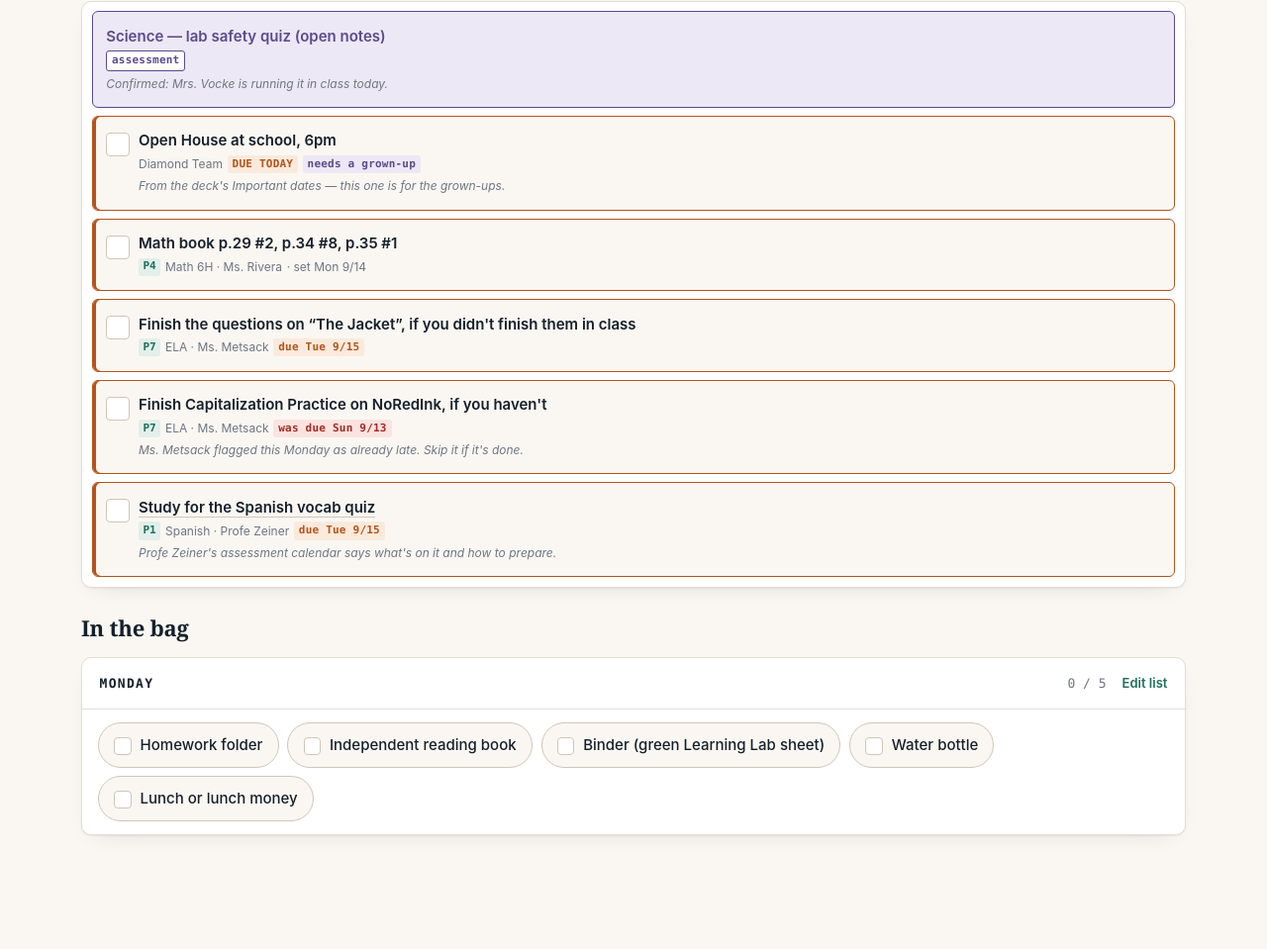
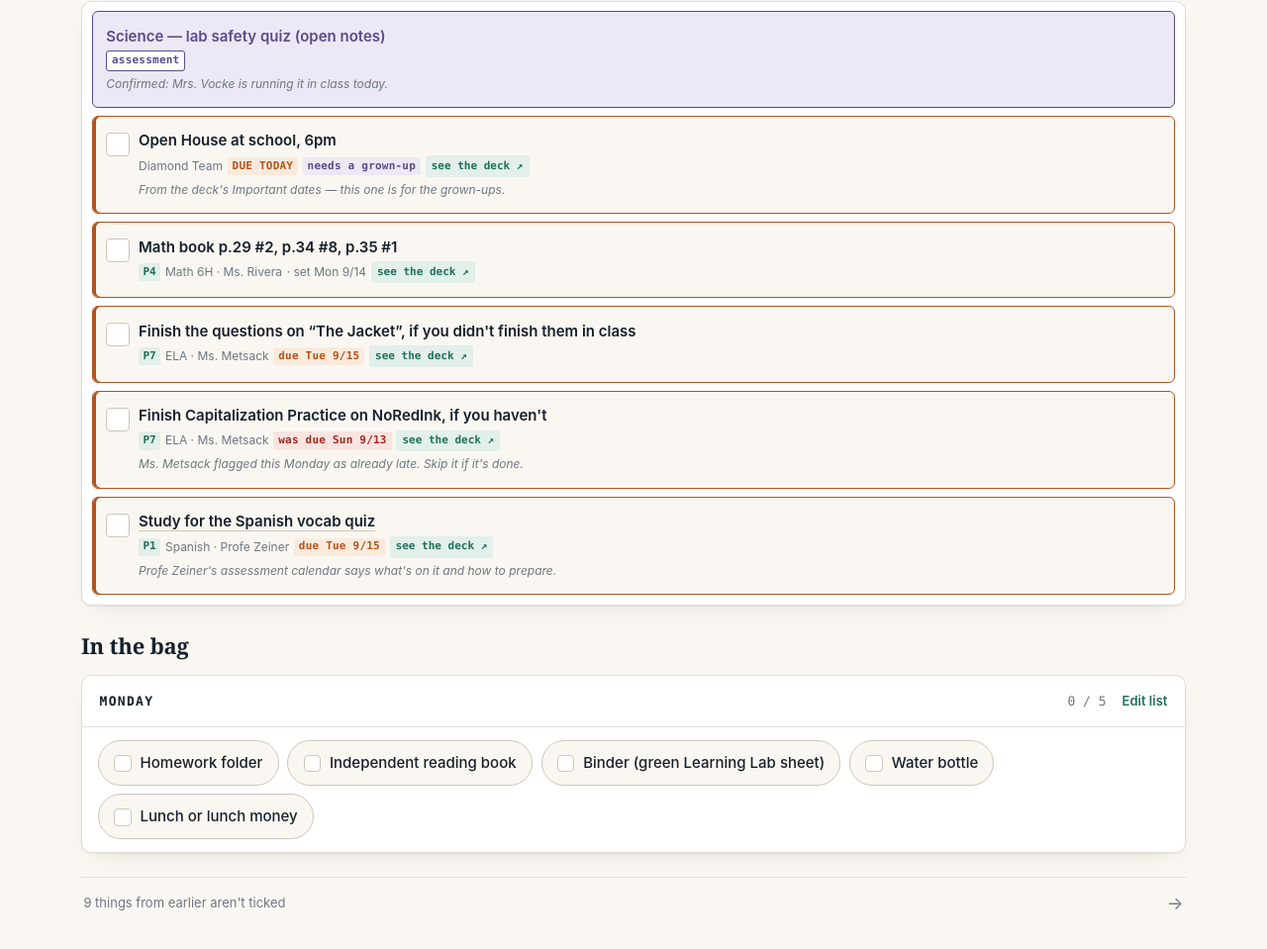
Before and after one commit to nicoledouillet-lgtm/cruz-school-day, a plain HTML site: page index.html in a window 1280 px wide. Shown: the part 309-1268 px from the top of the page at 99% size. Before the commit the page ends 1217 px from the top, so only its background shows below. Drawn offline with Linux system fonts and the light colour scheme.

Commit message:
Add a catch-up pointer and deep links into the deck
Two things Nicole asked for.

A quiet line at the foot of 'Just today': '4 things from earlier this week
aren't ticked ->', which switches to the week view. Removing the overdue
banner had left unfinished work visible only in a view Cruz never opens, and
his default screen shows one day. This closes that without bringing back a
growing pile at the top of the page: a pointer, not a list. It counts only
work whose last listed day has passed, so a multi-day assignment still on
today's screen is never double-reported, and it says 'this week' only when
that's actually true.

Each card also gets a 'see the deck' link to that weekday's slide, for when
he remembers there was maths homework but not which pages. Slide ids aren't
in the extracted text, so they're harvested from the preview URL and stored
per date in a new deckSlides map — which also lets last week's cards point at
last week's deck. Ids are not in document order (last week's Friday is
_0_118, between Monday and Tuesday), so two were spot-checked by loading them
cold. Missing entries degrade to no link rather than a wrong one, and the
validator reports which days lack one.

REFRESH.md documents the harvest as an optional step. README notes that these
links need docs.google.com on the Screen Time allow-list to work at all.

Co-Authored-By: Claude Opus 5 <noreply@anthropic.com>

```diff
--- a/index.html
+++ b/index.html
@@ -310,6 +310,31 @@
 
   .cnote { margin-top: .25rem; font-size: .75rem; color: var(--muted); font-style: italic; }
 
+  /* Jump to the teacher's own words, for when he remembers there was maths
+     homework but not which pages. */
+  .srclink {
+    font-family: var(--mono); font-size: .6875rem; font-weight: 700;
+    color: var(--accent); background: var(--accent-soft);
+    border-radius: 3px; padding: .1rem .32rem; white-space: nowrap;
+    text-decoration: none; border: 1px solid transparent;
+  }
+  .srclink:hover { border-color: var(--accent); }
+  .srclink:focus-visible { outline: 2px solid var(--accent); outline-offset: 2px; }
+  .daycol.is-today .srclink { background: var(--paper); }
+
+  /* A pointer, not a pile: says unfinished work exists and where to find it,
+     without dragging it back to the top of the page. */
+  .catchup {
+    appearance: none; width: 100%; text-align: left; font: inherit;
+    font-size: var(--step--1); color: var(--muted); cursor: pointer;
+    background: none; border: none; border-top: 1px solid var(--rule);
+    padding: 1rem .15rem 0; display: flex; align-items: center;
+    justify-content: space-between; gap: .5rem;
+  }
+  .catchup:hover { color: var(--accent); }
+  .catchup:focus-visible { outline: 2px solid var(--accent); outline-offset: 3px; border-radius: 4px; }
+  .catchup .arrow { font-size: 1.1rem; line-height: 1; }
+
   /* ---------- checkbox ---------- */
 
   .box {
@@ -579,6 +604,8 @@
       </div>
     </section>
 
+    <div id="catchupHost"></div>
+
   </div>
 
   <!-- ---------------- week pane ---------------- -->
@@ -639,7 +666,7 @@
 
   /* Filled in from week.json before the first render. */
   var ITEMS = [], QUIZZES = [], RUNNING = [], OPEN = [], SOURCES = [];
-  var NO_SCHOOL = {};
+  var NO_SCHOOL = {}, DECK_SLIDES = {};
   var META = { updated: null, deck: null, archive: null };
 
   /* ---------------- dates ---------------- */
@@ -800,6 +827,15 @@
       g.className = "badge grown"; g.textContent = "needs a grown-up";
       meta.appendChild(g);
     }
+    var slide = it.date ? DECK_SLIDES[it.date] : null;
+    if (slide) {
+      var a = document.createElement("a");
+      a.className = "srclink"; a.href = slide;
+      a.target = "_blank"; a.rel = "noopener";
+      a.textContent = "see the deck ↗";
+      a.setAttribute("aria-label", "Open the homework calendar for this day");
+      meta.appendChild(a);
+    }
     return meta;
   }
 
@@ -957,6 +993,50 @@
     document.getElementById("packNote").textContent =
       items.length && done === items.length ? "all in" : "";
     document.getElementById("cPack").textContent = Math.max(items.length - done, 0);
+  }
+
+  /* ---------------- unfinished work from earlier ---------------- */
+
+  function staleItems() {
+    /* Unticked work whose last listed day has already passed. An assignment
+       still listed today or later isn't "from earlier" — it's current, and
+       it's already on the screen above. */
+    var seen = {}, out = [];
+    ITEMS.forEach(function (it) {
+      if (isDone(it) || seen[it.id]) return;
+      if (fromKey(it.date) < HW) { seen[it.id] = true; out.push(it); }
+    });
+    return out.filter(function (it) {
+      return !ITEMS.some(function (o) { return o.id === it.id && fromKey(o.date) >= HW; });
+    });
+  }
+
+  function renderCatchUp() {
+    var host = document.getElementById("catchupHost");
+    host.textContent = "";
+
+    var late = staleItems();
+    if (!late.length) return;
+
+    var sameWeek = late.every(function (it) {
+      return mondayOf(fromKey(it.date)).getTime() === mondayOf(HW).getTime();
+    });
+    var one = late.length === 1;
+
+    var b = document.createElement("button");
+    b.type = "button"; b.className = "catchup";
+    var label = document.createElement("span");
+    label.textContent = (one ? "1 thing" : late.length + " things") +
+      " from earlier" + (sameWeek ? " this week" : "") +
+      (one ? " isn't" : " aren't") + " ticked";
+    var arrow = document.createElement("span");
+    arrow.className = "arrow"; arrow.textContent = "→";
+    b.appendChild(label); b.appendChild(arrow);
+    b.addEventListener("click", function () {
+      setMode("week");
+      window.scrollTo(0, 0);
+    });
+    host.appendChild(b);
   }
 
   /* ---------------- the all-clear ---------------- */
@@ -1393,6 +1473,7 @@
     renderToday();
     renderPack();
     renderDone();
+    renderCatchUp();
     if (mode === "week") { renderWeek(); renderOpen(); }
   }
 
@@ -1403,6 +1484,7 @@
     OPEN      = d.open     || [];
     SOURCES   = d.sources  || [];
     NO_SCHOOL = d.noSchool || {};
+    DECK_SLIDES = d.deckSlides || {};
     META = { updated: d.updated || null, deck: d.deck || null, archive: d.archive || null };
 
     pickFocus();
--- a/sw.js
+++ b/sw.js
@@ -6,7 +6,7 @@
    week.json: try the network first so a Sunday refresh lands immediately,
    fall back to the last saved copy when there's nothing to reach. */
 
-var CACHE = "cruz-school-day-v6";
+var CACHE = "cruz-school-day-v7";
 var SHELL = [
   "./",
   "./index.html",
--- a/week.json
+++ b/week.json
@@ -3,6 +3,20 @@
   "weekOf": "2026-09-14",
   "deck": "https://docs.google.com/presentation/d/1P1EN0HIanvJIVtEjjj5inzdYhEuz47tjL3C01hRDjkw/edit",
   "archive": "https://docs.google.com/document/d/1smWbYjBZx9auMdju2WeKwZ0Fy4kii8adl2c0ox9x1L4/edit",
+
+  "deckSlides": {
+    "2026-09-07": "https://docs.google.com/presentation/d/1Bv8gZcw51HIKOUsrCkm9AnSQdyGcGVT7H5152WDWzzc/preview?slide=id.g3e8c1ab2883_0_12",
+    "2026-09-08": "https://docs.google.com/presentation/d/1Bv8gZcw51HIKOUsrCkm9AnSQdyGcGVT7H5152WDWzzc/preview?slide=id.g3fa20e92b2e_0_131",
+    "2026-09-09": "https://docs.google.com/presentation/d/1Bv8gZcw51HIKOUsrCkm9AnSQdyGcGVT7H5152WDWzzc/preview?slide=id.g3fa20e92b2e_0_145",
+    "2026-09-10": "https://docs.google.com/presentation/d/1Bv8gZcw51HIKOUsrCkm9AnSQdyGcGVT7H5152WDWzzc/preview?slide=id.g3fa20e92b2e_0_158",
+    "2026-09-11": "https://docs.google.com/presentation/d/1Bv8gZcw51HIKOUsrCkm9AnSQdyGcGVT7H5152WDWzzc/preview?slide=id.g3fa20e92b2e_0_118",
+
+    "2026-09-14": "https://docs.google.com/presentation/d/1P1EN0HIanvJIVtEjjj5inzdYhEuz47tjL3C01hRDjkw/preview?slide=id.g3fa22a9ce76_0_6",
+    "2026-09-15": "https://docs.google.com/presentation/d/1P1EN0HIanvJIVtEjjj5inzdYhEuz47tjL3C01hRDjkw/preview?slide=id.g3fa22a9ce76_0_18",
+    "2026-09-16": "https://docs.google.com/presentation/d/1P1EN0HIanvJIVtEjjj5inzdYhEuz47tjL3C01hRDjkw/preview?slide=id.g3fa22a9ce76_0_31",
+    "2026-09-17": "https://docs.google.com/presentation/d/1P1EN0HIanvJIVtEjjj5inzdYhEuz47tjL3C01hRDjkw/preview?slide=id.g3fa22a9ce76_0_44",
+    "2026-09-18": "https://docs.google.com/presentation/d/1P1EN0HIanvJIVtEjjj5inzdYhEuz47tjL3C01hRDjkw/preview?slide=id.g3fa22a9ce76_0_57"
+  },
 
   "items": [
     { "id": "math6h-p12", "date": "2026-09-08", "cls": "Math 6H", "teacher": "Ms. Rivera", "period": 4,
```
Also changed, not shown: 3 other files.
